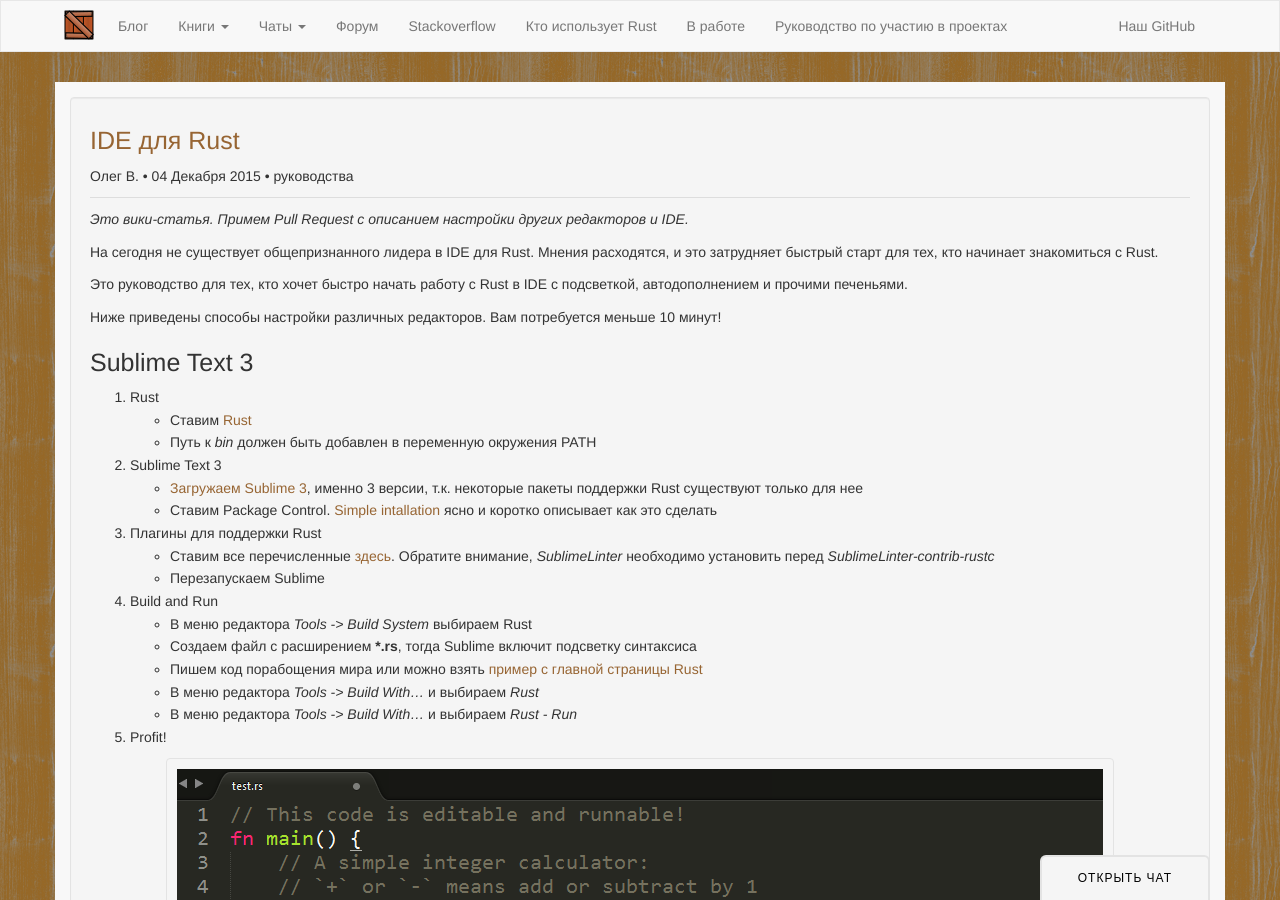
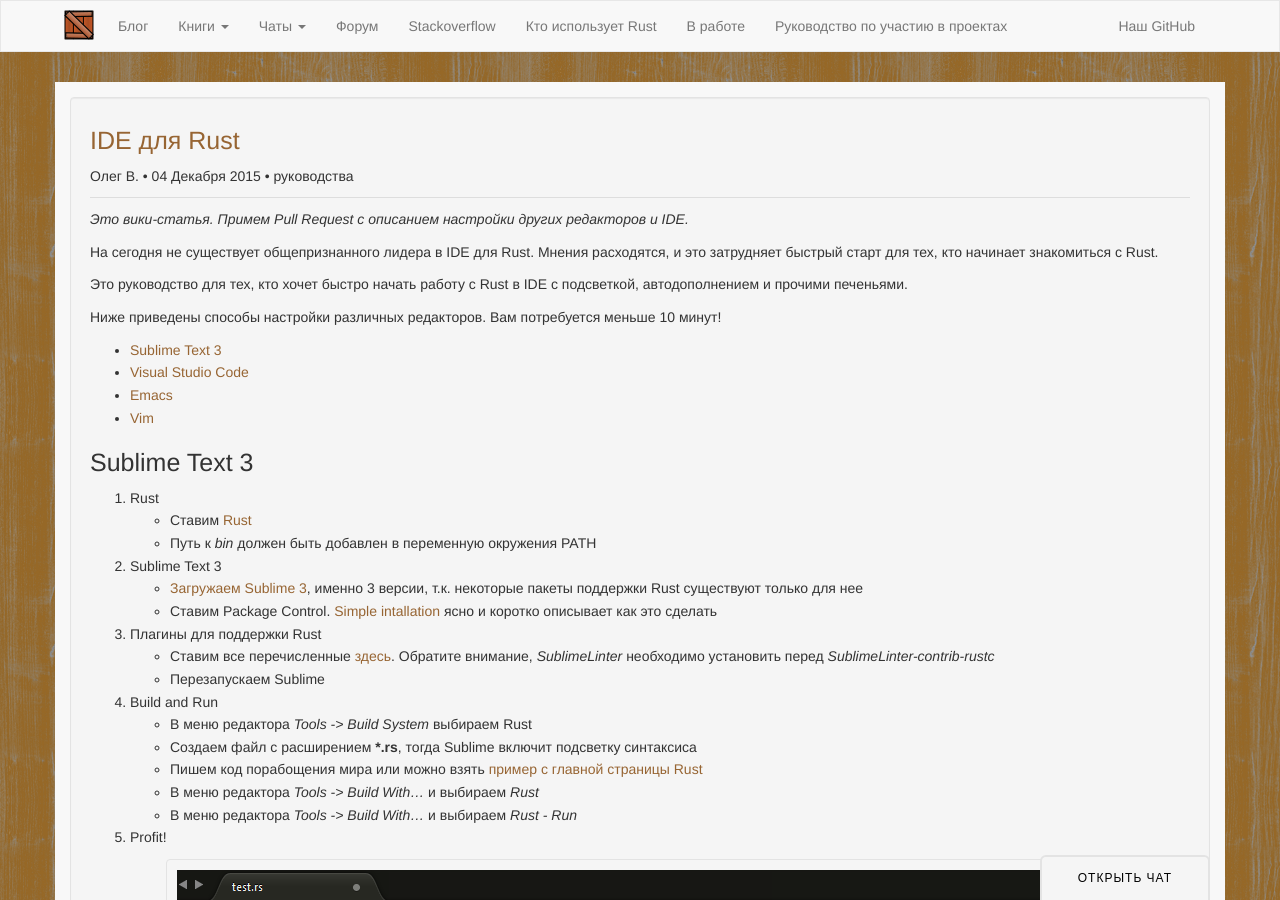
Before and after one commit to rust-lang-ru/rustycrate.ru, a Jekyll site: the page built from _posts/2015-12-04-ide-for-rust.md, in a window 1280 px wide and 900 px high. Built offline with Jekyll 4.4.1, drawn with Linux system fonts in a browser that asks for light colours; nearby versions of some CDN libraries; Markdown is read by kramdown in place of the engine named in the settings; comment, search, counter and statistics services are not loaded.

Commit message:
Добавляем содержание
Fix #119

```diff
--- a/_posts/2015-12-04-ide-for-rust.md
+++ b/_posts/2015-12-04-ide-for-rust.md
@@ -25,6 +25,11 @@
 
 Ниже приведены способы настройки различных редакторов. Вам потребуется
 меньше 10 минут!
+
+* [Sublime Text 3](#sublime-text-3)
+* [Visual Studio Code](#visual-studio-code)
+* [Emacs](#emacs)
+* [Vim](#vim)
 
 # Sublime Text 3
 
```
